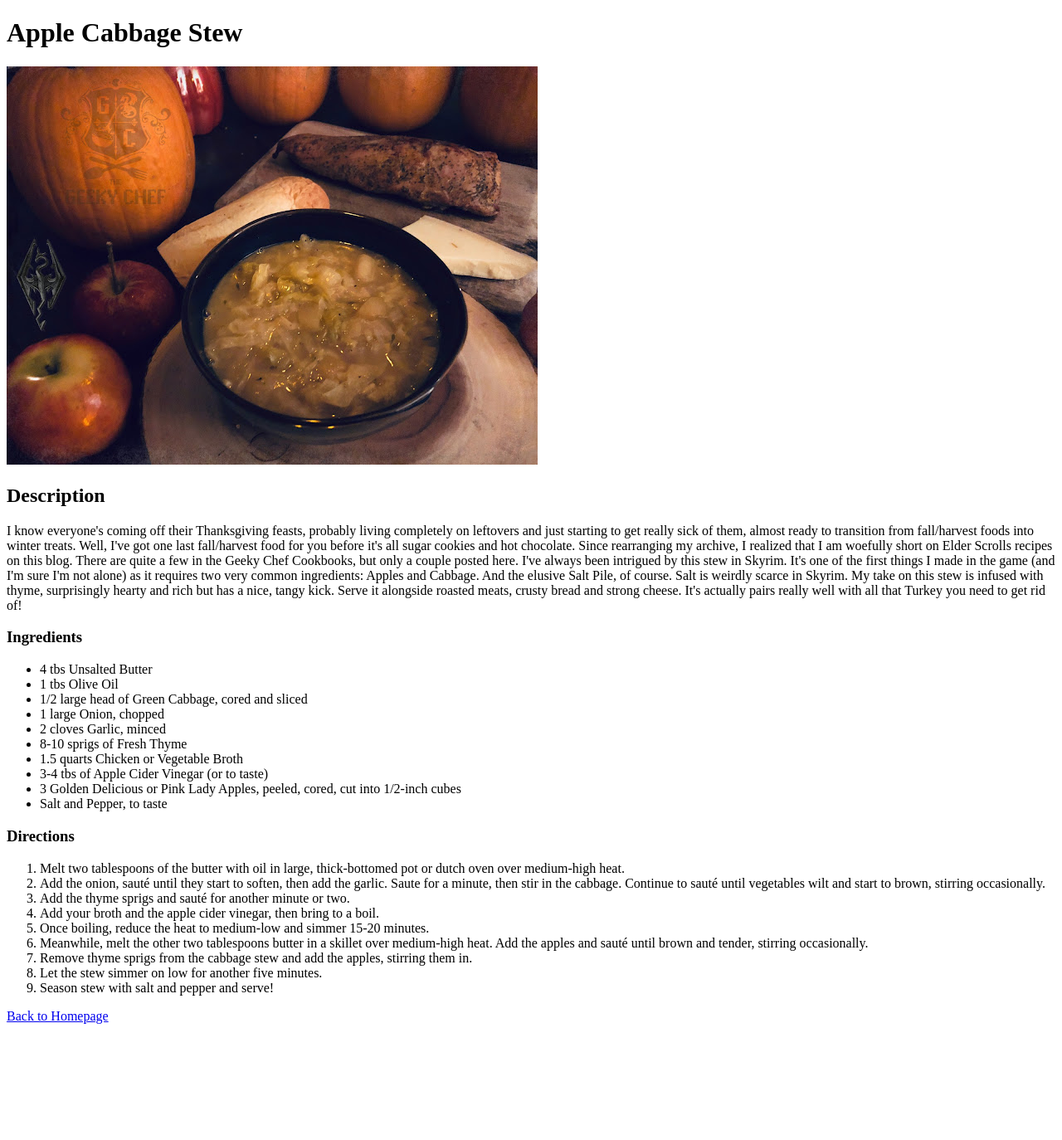
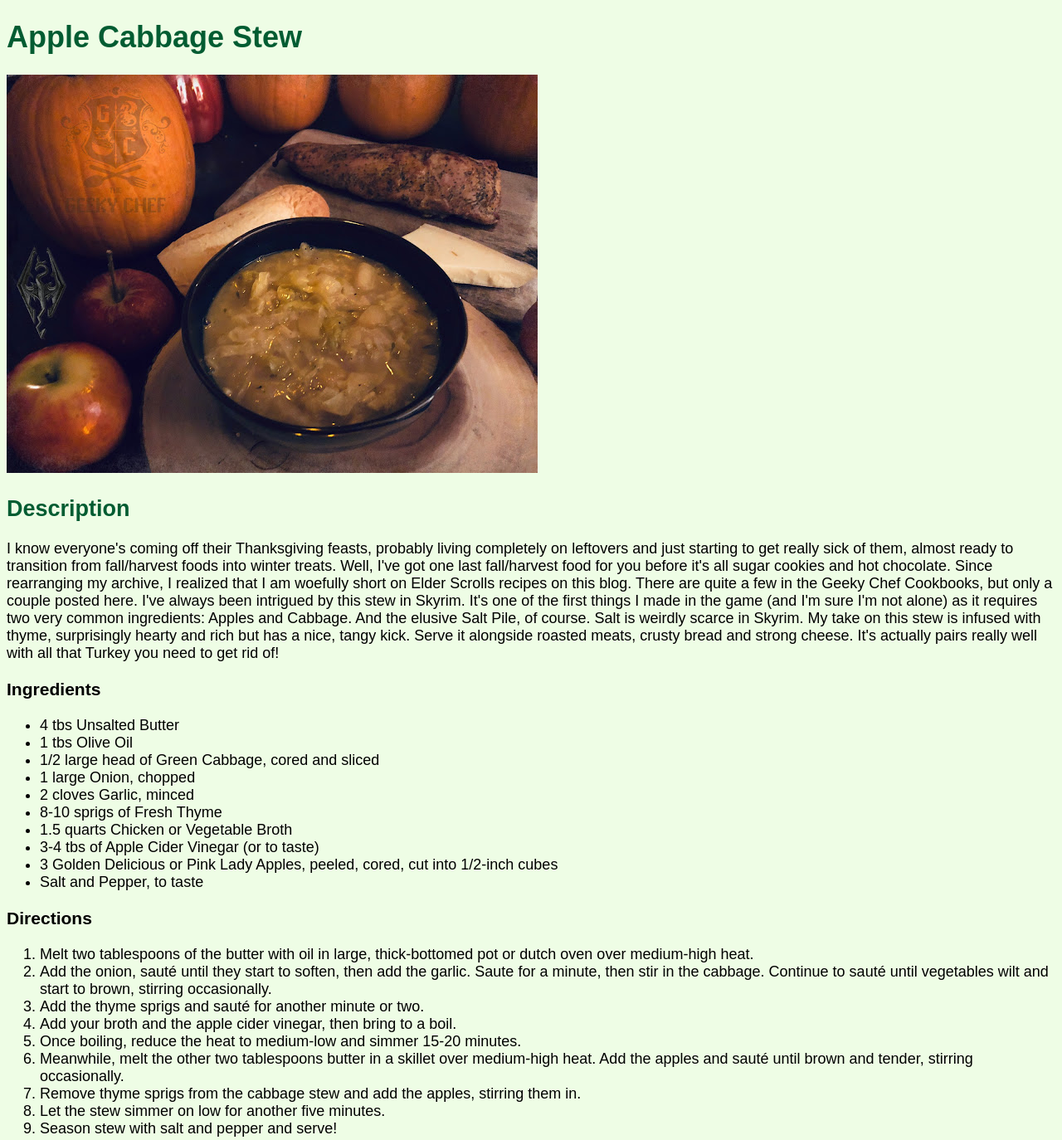
Before and after one commit to JoshLaforest/fantasy-recipes, a plain HTML site: page recipes/apple-cabbage-stew.html in a window 1280 px wide. Shown: the top 1374 px of the page at 83% size. Before the commit the page ends 1242 px from the top, so only its background shows below. Drawn offline with Linux system fonts and the light colour scheme.

Commit message:
linked stylesheets+added css

```diff
--- a/recipes/apple-cabbage-stew.html
+++ b/recipes/apple-cabbage-stew.html
@@ -5,6 +5,7 @@
     <meta http-equiv="X-UA-Compatible" content="IE=edge">
     <meta name="viewport" content="width=device-width, initial-scale=1.0">
     <title>Apple Cabbage Stew</title>
+    <link rel="stylesheet" href="../style.css">
 </head>
 <body>
     <h1>Apple Cabbage Stew</h1>
@@ -36,6 +37,6 @@
         <li>Let the stew simmer on low for another five minutes.</li>
         <li>Season stew with salt and pepper and serve!</li>
     </ol>
-    <a href="/fantasy-recipes/index.html">Back to Homepage</a>
+    <a href="/fantasy-recipes/index.html" class="footer-link">Back to Homepage</a>
 </body>
 </html>
--- a/style.css
+++ b/style.css
@@ -4,8 +4,8 @@ body {
     background-color: rgb(238, 253, 229);
 }
 
-h1 {
-    color: rgb(3, 136, 74);
+h1, h2 {
+    color: rgb(2, 92, 50);
 }
 
 a {
@@ -13,3 +13,7 @@ a {
     color: black;
     line-height: 1.5em;
 }
+
+.footer-link {
+    margin-top: 3em;
+}
```
Also changed, not shown: index.html (+1 -1 lines), recipes/estus.html (+1 -0 lines), recipes/jurassic-pork-soup.html (+1 -0 lines).
